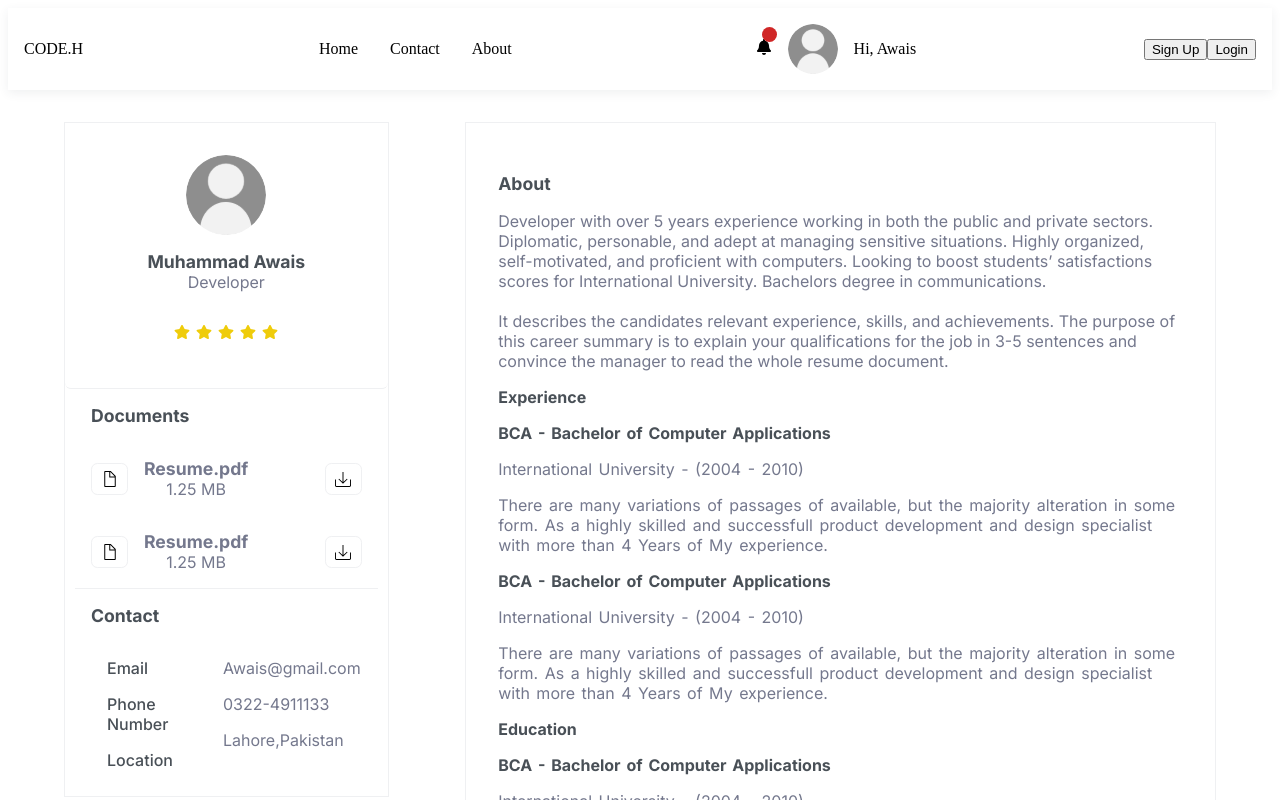
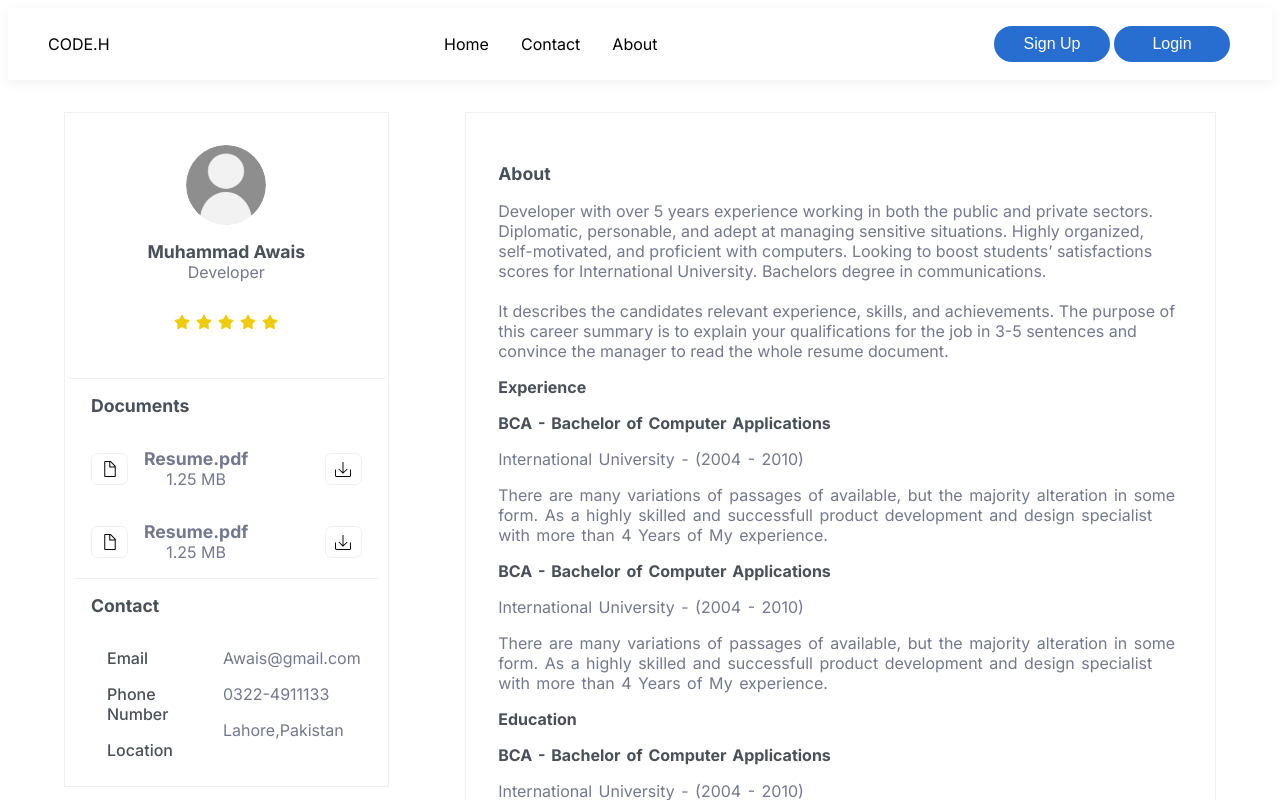
Before and after one commit to mawaisismail/codeHire-web-app-dev, a Next.js app: page /user/profile in a window 1280 px wide. Shown: the top 800 px of the page. Built offline with nearby package versions, Linux system fonts and the light colour scheme.

Commit message:
fix header on mobile

```diff
--- a/src/components/common/Header.tsx
+++ b/src/components/common/Header.tsx
@@ -1,32 +1,59 @@
 import styles from "./header.module.scss";
-import { FaBell } from "react-icons/fa";
 import { useRouter } from "next/router";
 import { routes } from "../../../constants/routes";
+import { setIsMobile } from "../../../utils/context/actions";
+import { useContext, useEffect, useState } from "react";
+import Hamburger from "hamburger-react";
+import { GlobalContext } from "../../../utils/context/GlobalProvider";
+import { Container } from "@mui/material";
 const navLinks = ["Home", "Contact", "About"];
 export const Header = () => {
+  const [isOpen, setIsOpen] = useState(false);
+  const [{ isMobile }, dispatch] = useContext(GlobalContext);
   const { push } = useRouter();
+  const isMobileScreen = (): boolean => {
+    if (typeof window !== "undefined") return Boolean(window.innerWidth < 1100);
+    return false;
+  };
+
+  useEffect(() => {
+    dispatch(setIsMobile(isMobileScreen()));
+  }, [dispatch]);
+
   return (
     <div className={styles.main}>
+      <Container maxWidth="xl">
+        <div className={styles.main_content}>
           <div>CODE.H</div>
+          {!isMobile && (
+            <>
               <div className={styles.links}>
                 {navLinks.map((item, index) => (
                   <p key={`${item}-${index}`}>{item}</p>
                 ))}
               </div>
-      <div className={styles.main_notification}>
-        <div className={styles.bell}>
-          <FaBell />
-        </div>
-        <div
-          onClick={() => push(routes.user.profile)}
-          className={styles.cover_image}
-        />
-        <p>Hi, Awais</p>
-      </div>
-      <div>
-        <button onClick={() => push(routes.user.signUp)}>Sign Up</button>
+              {/*//Need to add After Login*/}
+              {/*<div className={styles.main_notification}>*/}
+              {/*  <div className={styles.bell}>*/}
+              {/*    <FaBell />*/}
+              {/*  </div>*/}
+              {/*  <div*/}
+              {/*    onClick={() => push(routes.user.profile)}*/}
+              {/*    className={styles.cover_image}*/}
+              {/*  />*/}
+              {/*  <p>Hi, Awais</p>*/}
+              {/*</div>*/}
+              <div className={styles.button_wrapper}>
+                <button onClick={() => push(routes.user.signUp)}>
+                  Sign Up
+                </button>
                 <button onClick={() => push(routes.user.login)}>Login</button>
               </div>
+            </>
+          )}
+          {isMobile && <Hamburger toggled={isOpen} toggle={setIsOpen} />}
+        </div>
+      </Container>
     </div>
   );
 };
--- a/src/components/common/header.module.scss
+++ b/src/components/common/header.module.scss
@@ -1,35 +1,52 @@
 @use "/styles/mixins";
 @import "/styles/variables";
-.main{
+.main {
   box-shadow: 0 3px 10px 0 rgb(49 64 71 / 8%);
-  padding: 1rem ;
+  padding: 1rem;
+
+  .main_content {
     @include mixins.flex(space-between);
-  .links{
+
+    .links {
       @include mixins.flex(normal);
-    p{
+
+      p {
         margin: 0 1rem;
       }
     }
-  .main_notification{
-    >*{
+
+    .main_notification {
+      > * {
         margin: 0 0.5rem;
       }
+
       @include mixins.flex(normal);
-    .bell{
+
+      .bell {
         position: relative;
       }
+
       .bell::before {
         top: -12px;
         left: 6px;
-      content: '';
+        content: "";
         position: absolute;
         width: 15px;
         height: 15px;
         border-radius: 50%;
         background: $warning;
       }
-    .cover_image{
-      @include mixins.profileImage(50px,50px);
+
+      .cover_image {
+        @include mixins.profileImage(50px, 50px);
+      }
+    }
+
+    .button_wrapper {
+      button {
+        @include mixins.textFont(1rem, 400, $white);
+        @include mixins.globalButton($signup-main, $white, 120px, 40px);
       }
     }
   }
+}
--- a/src/components/mainLayout/MainLayout.tsx
+++ b/src/components/mainLayout/MainLayout.tsx
@@ -9,8 +9,10 @@ const inter = Inter({ subsets: ["latin"] });
 export const MainLayout: FC<IMainLayout> = ({ children }) => {
   return (
     <>
-      <Header />
-      <div className={inter.className}>{children}</div>
+      <div className={inter.className}>
+        <Header />
+        {children}
+      </div>
     </>
   );
 };
```
Lines whose indentation alone changed are shown as unchanged.
